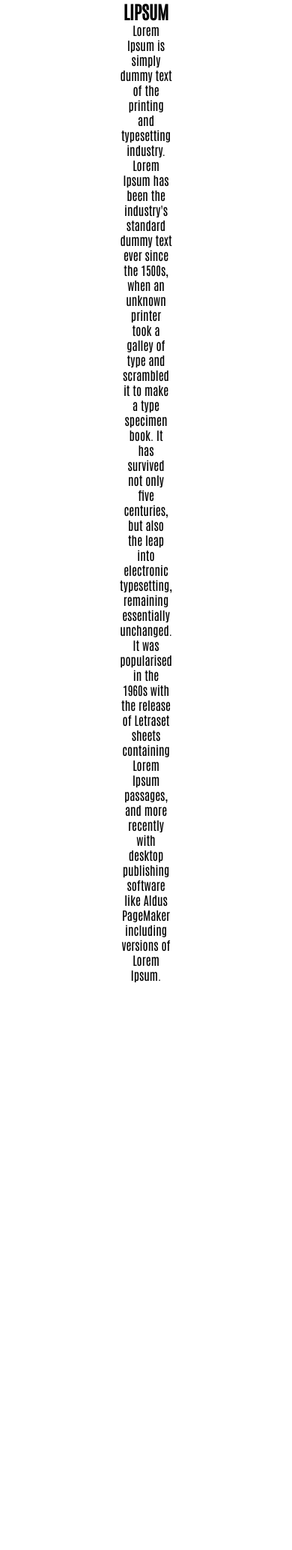
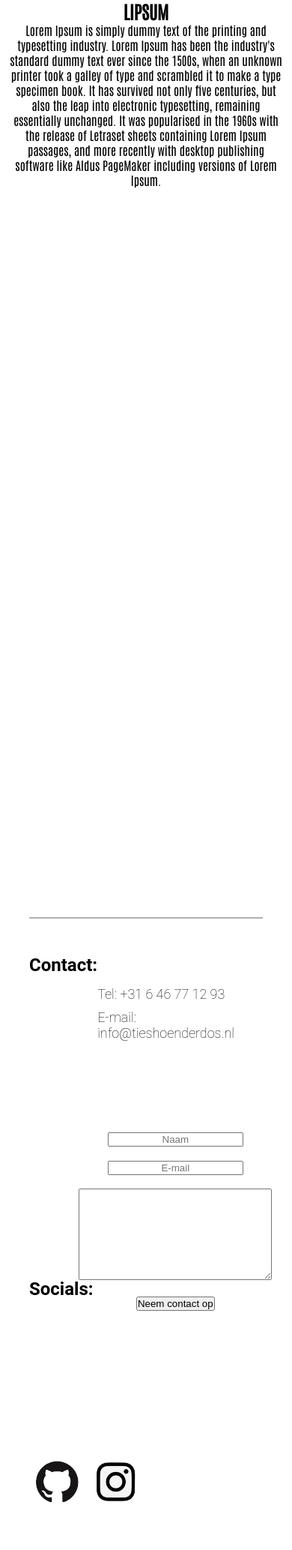
Before and after one commit to DesignerTies/eigen-website, a PHP site: page /vaardigheden.html in a window 390 px wide. Shown: the part 2274-4341 px from the top of the page at 75% size. Before the commit the page ends 3584 px from the top, so only its background shows below. Run offline with PHP 8.4, Linux system fonts and the light colour scheme.

Commit message:
footer gemaakt vaardigheden.html, naam veranderd als je een mail krijgt van de footer

```diff
--- a/backend/form.php
+++ b/backend/form.php
@@ -25,7 +25,7 @@ try {
     $mail->Port       = 587;                                    //TCP port to connect to, use 465 for `PHPMailer::ENCRYPTION_SMTPS` above
 
     //Recipients
-    $mail->setFrom('form.tieshoenderdos@gmail.com', 'Mailer');
+    $mail->setFrom('form.tieshoenderdos@gmail.com', 'Form - tieshoenderdos.nl');
     $mail->addAddress('tieshoenderdos@gmail.com', 'Ties Hoenderdos');     //Add a recipient
 
     //Content
--- a/style/vaardigheden.css
+++ b/style/vaardigheden.css
@@ -238,9 +238,90 @@ main {
   }
 }
 
+footer {
+  background-color: #fff;
+  margin: auto;
+  width: 100vw;
+  height: 50vh;
+}
+
+.footer-container h2 {
+  font-family: "Roboto", sans-serif;
+  display: none;
+  margin-top: 3rem;
+}
+
+#socials-tekst {
+  margin-top: 30rem;
+  position: absolute;
+}
+
+.footer-container {
+  border-top: 2px solid rgb(177, 176, 176);
+  position: absolute;
+  width: 80vw;
+  height: 35vh;
+  margin: 15vh 0vh 10vw 10vw;
+  display: flex;
+  justify-content: left;
+}
+
+.footer-container ul {
+  list-style: none;
+}
+
+.footer-container ul li {
+  font-size: 1.3rem;
+  padding: 5vh 10vh;
+  font-family: "Roboto", sans-serif;
+  font-weight: 100;
+}
+
+.form {
+  text-align: center;
+  display: table;
+  align-self: center;
+  margin-left: 5vw;
+}
+
+.form p {
+  text-align: center;
+  color: white;
+  padding-top: 100px;
+}
+
+.form input {
+  text-align: center;
+}
+
+.github-footer {
+  background-image: url("../img/github_logo.png");
+  background-size: cover;
+  position: absolute;
+  width: 75px;
+  height: 75px;
+  /* top: 30%;
+  left: 80%;
+  transform: translate(-50%, -50%);
+  -ms-transform: translate(-50%, -50%); */
+  margin: 5vh 15vw;
+}
+
+.insta-footer {
+  background-image: url("../img/inata_ultiem.png");
+  background-size: cover;
+  position: absolute;
+  width: 75px;
+  height: 75px;
+  margin: 16vh 15vw;
+}
+
 @media screen and (max-width: 1300px) {
   header {
     width: 60%;
+  }
+  .footer-container ul li {
+    padding-left: 0px;
   }
 }
 
@@ -248,11 +329,49 @@ main {
   nav {
     width: 100%;
   }
+  .footer-container ul li {
+    font-size: large;
+  }
+  .github-footer,
+  .insta-footer {
+    margin-left: 10vw;
+  }
 }
 
 @media screen and (max-width: 850px) {
   header {
     width: 70%;
+  }
+  footer {
+    height: 100vh;
+  }
+  .footer-container {
+    height: 85vh;
+  }
+  .footer-container h2 {
+    display: block;
+  }
+  .footer-container ul {
+    padding-top: 5rem;
+    margin-left: 0;
+  }
+  .footer-container ul li {
+    padding-bottom: 0px;
+    padding-top: 10px;
+  }
+  .form {
+    top: 30%;
+    left: 15%;
+    position: absolute;
+  }
+  .github-footer {
+    margin-top: 73vh;
+    left: 0vw;
+    margin-left: 0;
+  }
+  .insta-footer {
+    margin-top: 73vh;
+    left: 10vw;
   }
 }
 
@@ -263,4 +382,29 @@ main {
   header {
     display: none;
   }
+  #tekst {
+    width: 90vw;
+    height: 100vh;
+    margin-left: 0;
+    margin-right: 0;
+  }
 }
+
+@media screen and (max-width: 520px) {
+  footer {
+    height: 115vh;
+  }
+  .footer-container {
+    height: 100vh;
+  }
+  .form {
+    margin-top: 2rem;
+  }
+  .insta-footer,
+  .github-footer {
+    margin-top: 85vh;
+  }
+  #tekst {
+    width: 95vw;
+  }
+}
--- a/vaardigheden.html
+++ b/vaardigheden.html
@@ -89,7 +89,37 @@
         </g>
       </svg>
     </main>
-    <footer></footer>
+    <footer>
+      <div class="footer-container">
+        <h2>Contact:</h2>
+        <ul>
+          <li>Tel: +31 6 46 77 12 93</li>
+          <li>E-mail: info@tieshoenderdos.nl</li>
+        </ul>
+        <div class="form">
+          <form name="contact" method="POST" action="backend/form.php">
+            <!-- als je NETLIFY gebruikt kan je gewoon 'netlify' achter 'name=""' zetten in je form tag.-->
+            <input type="text" name="name" placeholder="Naam" />
+            <br />
+            <br />
+            <input type="email" name="email" placeholder="E-mail" />
+            <br />
+            <br />
+            <textarea name="description" id="" cols="30" rows="08"></textarea>
+            <br />
+            <br />
+            <button type="submit">Neem contact op</button>
+          </form>
+        </div>
+        <h2 id="socials-tekst">Socials:</h2>
+        <a href="https://github.com/designerties/" target="_blank"
+          ><div class="github-footer"></div
+        ></a>
+        <a href="https://instagram.com/tieshoenderdos/" target="_blank"
+          ><div class="insta-footer"></div
+        ></a>
+      </div>
+    </footer>
   </body>
   <script>
     $("svg").on("click", function (e) {
```
